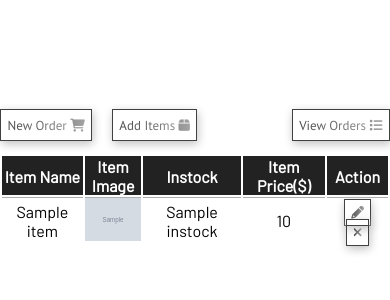
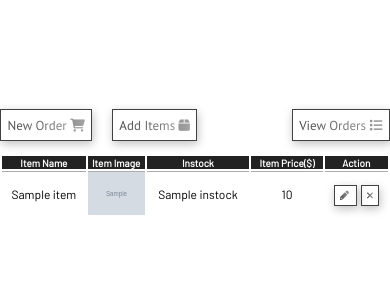
Before and after one commit to hadizzz001/stockapp1, a Node server app: template views/index.ejs in a window 390 px wide. Shown: the part 63-363 px from the top of the page. Run offline with Node 20, Linux system fonts and the light colour scheme; the template is opened without the code that fills it: most values are stand-ins (such as "Sample title", 1, 10 or a date in 2020); grey boxes marked "Sample" are stand-in pictures; some libraries are stand-ins or nearby versions.

Commit message:
connection push

```diff
--- a/assets/css/style.css
+++ b/assets/css/style.css
@@ -155,11 +155,15 @@ a{
 }
 .table td, .table th {
     padding: 0;
+    font-size: 12px;
 }
 .table td > a.btn {
     padding: 0.3em 0.5em;
     font-size: .8em;
     margin: 0 0.2em;
+}
+.table .thead-dark th {
+    font-size: 10px;
 }
 }
 
```
